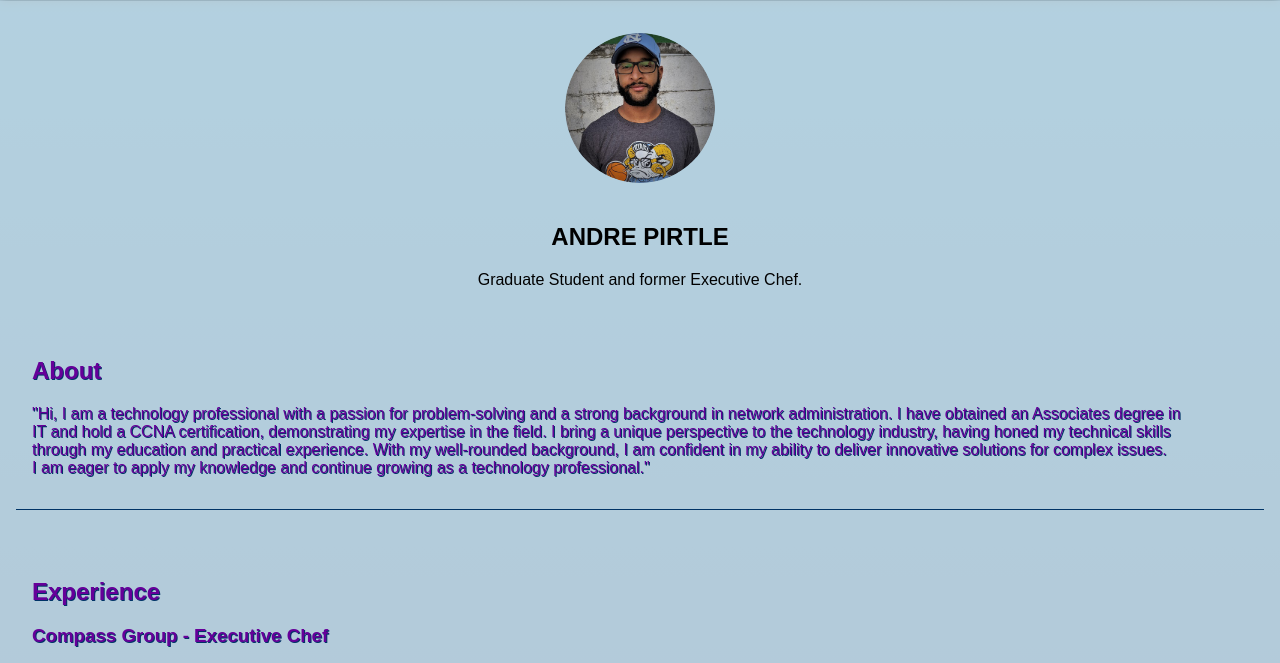
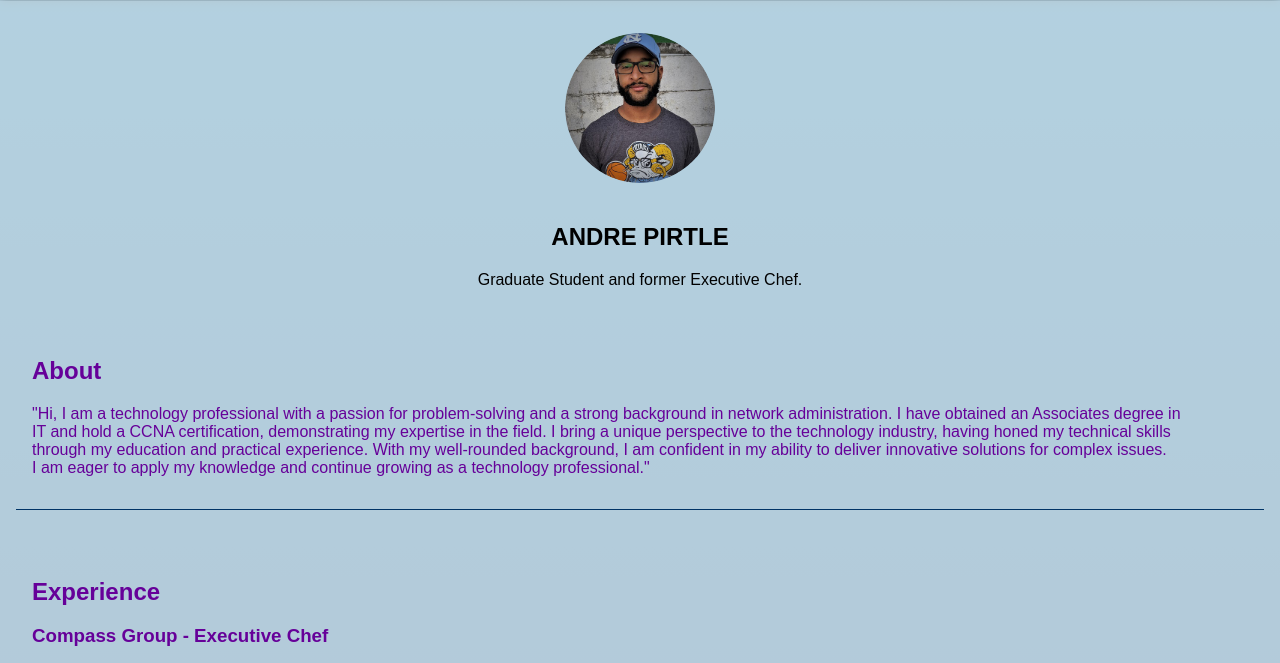
Before and after one commit to Chefman14/website, a plain HTML site: page CV.html in a window 1280 px wide. Shown: the part 81-744 px from the top of the page. Drawn offline with Linux system fonts and the light colour scheme.

Commit message:
Update styles1.css

```diff
--- a/styles1.css
+++ b/styles1.css
@@ -65,7 +65,6 @@ section {
   background-size: cover;
   padding: 1em;
   color: #660099;
-  text-shadow: 1px 1px #003366;
 }
 
 section:not(:last-child) {
```
